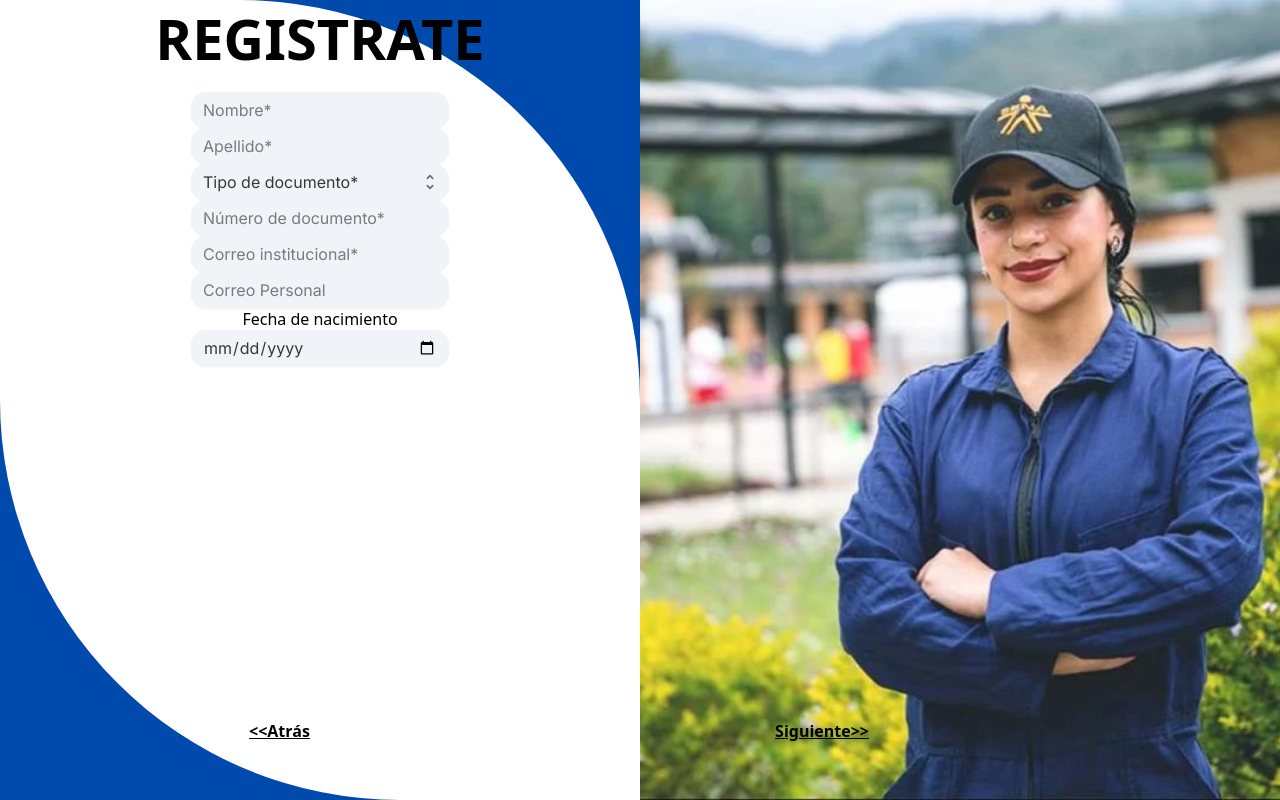
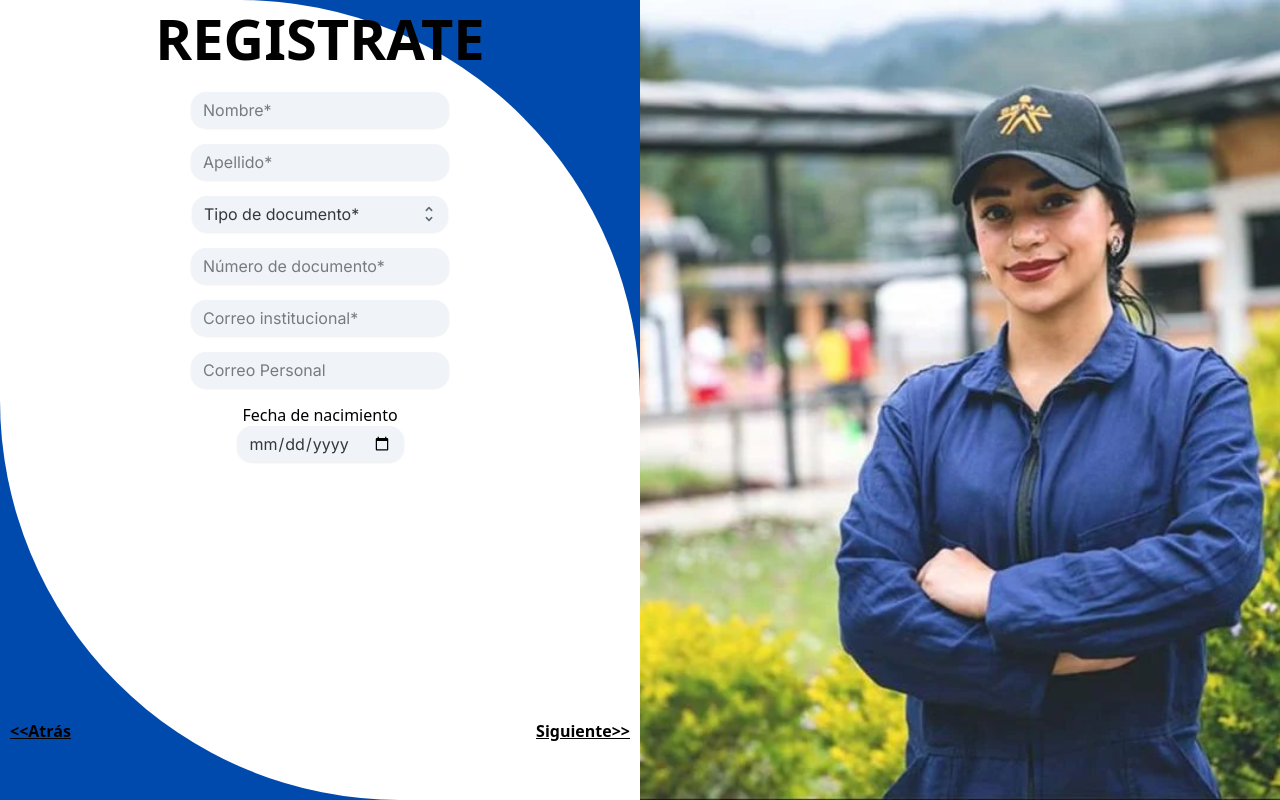
Before and after one commit to luisdy1972/Proyecto-sena, a React (Vite) app: page /registro/1 in a window 1280 px wide. Built offline with nearby package versions, Linux system fonts and the light colour scheme.

Commit message:
borre-etiqueta-form

```diff
--- a/src/page/Registro.jsx
+++ b/src/page/Registro.jsx
@@ -27,7 +27,7 @@ export default function Registro() {
 
 	return (
 		// Joy UI
-		<form>
+		<>
 			<Input
 				placeholder="Nombre*"
 				sx={{ borderRadius: '15px', minMidth: '16rem' }}
@@ -87,6 +87,6 @@ export default function Registro() {
 					<div className="button-navegacion">{'Siguiente>>'}</div>
 				</Link>
 			</div>
-		</form>
+		</>
 	)
 }
--- a/src/page/Registro3.jsx
+++ b/src/page/Registro3.jsx
@@ -1,5 +1,6 @@
 import React from 'react'
 
 export default function Registro3() {
-	return <></>
+	return
+	;<></>
 }
--- a/src/page/styles/registro.css
+++ b/src/page/styles/registro.css
@@ -46,7 +46,6 @@ h2 {
   display: flex;
   flex-direction: column;
   align-items: center;
-  justify-content: center;
   gap: 1rem;
 
 }
```
